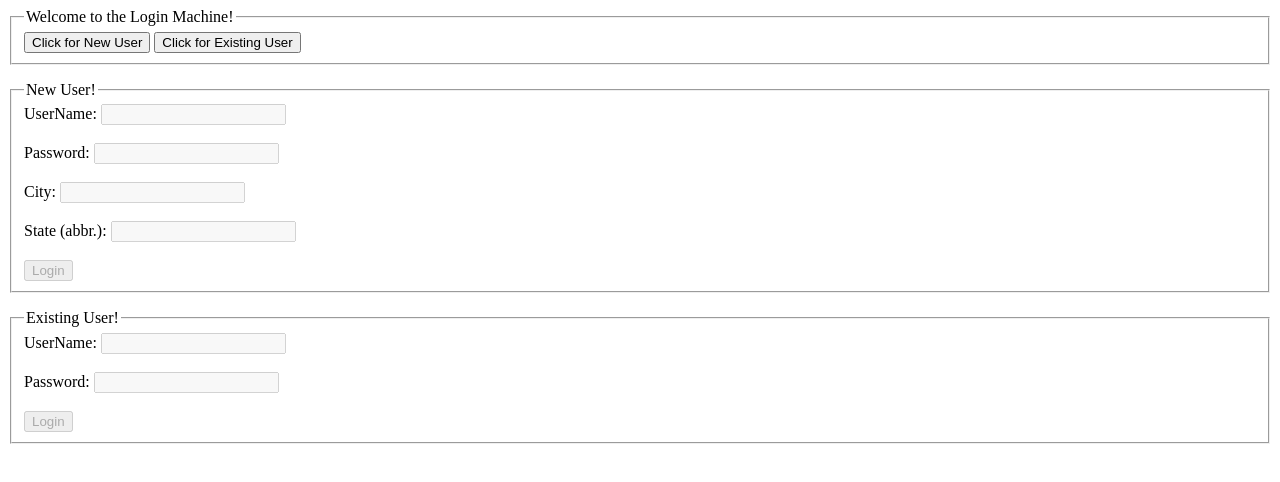
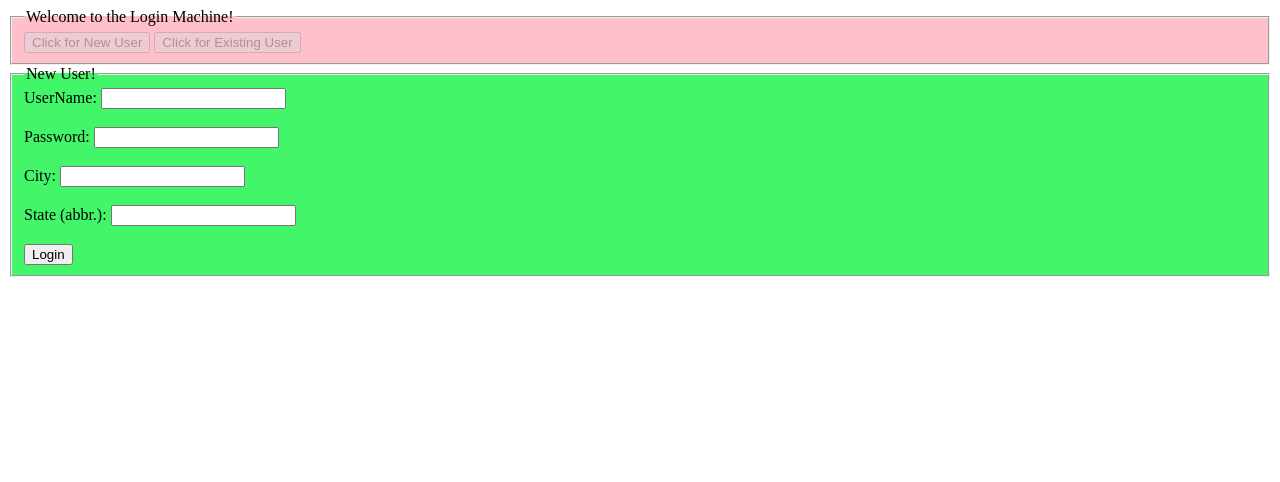
Before and after one commit to davidvel25/LoginFormHW2, a plain HTML site: page index.html in a window 1280 px wide. Both pictures are taken after a click on the button "Click for New User". Drawn offline with Linux system fonts and the light colour scheme.

Commit message:
finished the code (1 showing)
only 1 field shows at a time

```diff
--- a/index.html
+++ b/index.html
@@ -1,39 +1,54 @@
+<!DOCTYPE html>
+<html>
+
+<head>
+    <meta charset="utf-8">
+    <title>loginFormHW2</title>
+<link rel="stylesheet" type="text/css" href="style.css">
+</head>
+
+<body>
     <form>
-    <section id="selectlogin-section">
+        <!-- <section id="selectlogin-section"> -->
             <fieldset id="select-login">
                 <legend>Welcome to the Login Machine!</legend>
-            <button type="button">Click for New User</button>
-            <button type="button">Click for Existing User</button>
+                <button type="button" id="clickNewuser">Click for New User</button>
+                <button type="button" id="clickExistinguser">Click for Existing User</button>
+
+
             </fieldset>
-    </section>
+        <!-- </section> -->
     </form>
 
-<form>
-    <section id="newuser-section">
+    <form onsubmit="newuser()">
+        <!-- <section id="newuser-section"> -->
             <fieldset id="new-user" disabled>
                 <legend>New User!</legend>
-            <label for="uname">UserName:</label>
-            <input type="text" id="uname" name="uname"><br><br>
-            <label for="pw">Password:</label>
-            <input type="text" id="pw" name="pw"><br><br>
-            <label for="city">City:</label>
-            <input type="text" id="city" name="city"><br><br>
-            <label for="state">State (abbr.):</label>
-            <input type="text" id="state" name="state"><br><br>
-            <input type="submit" value="Login">
+                <label for="uname1">UserName:</label>
+                <input type="text" id="uname1" name="uname1" value=""><br><br>
+                <label for="pw1">Password:</label>
+                <input type="text" id="pw1" name="pw1"><br><br>
+                <label for="city1">City:</label>
+                <input type="text" id="city1" name="city1"><br><br>
+                <label for="state1">State (abbr.):</label>
+                <input type="text" id="state1" name="state1"><br><br>
+                <input type="submit" value="Login" id="submitNewuser">
             </fieldset>
-    </section>
+        <!-- </section> -->
     </form>
 
-<form>
-    <section id="existinguser-section">
+    <form onsubmit="existinguser()">
+        <!-- <section id="existinguser-section"> -->
             <fieldset id="existing-user" disabled>
                 <legend>Existing User!</legend>
-            <label for="uname">UserName:</label>
-            <input type="text" id="uname" name="uname"><br><br>
-            <label for="pw">Password:</label>
-            <input type="text" id="pw" name="pw"><br><br>
-            <input type="submit" value="Login">
+                <label for="uname2">UserName:</label>
+                <input type="text" id="uname2" name="uname2" value=""><br><br>
+                <label for="pw2">Password:</label>
+                <input type="text" id="pw2" name="pw2"><br><br>
+                <input type="submit" value="Login" id="submitExistinguser">
             </fieldset>
-    </section>
+        <!-- </section> -->
     </form>
+    <script src="script.js"></script>
+</body>
+</html>
--- a/script.js
+++ b/script.js
@@ -1,6 +1,35 @@
-document.getElementById("select-login").disabled = false;
-document.getElementById("new-user").disabled = true;
-document.getElementById("existing-user").disabled = true;
+// document.getElementById("select-login").disabled = false;
+// document.getElementById("new-user").disabled = true;
+// document.getElementById("existing-user").disabled = true;
+
+function ClickerNewuser(){
+    document.getElementById("new-user").style.display = "block";
+    document.getElementById("select-login").disabled = true;
+    document.getElementById("new-user").disabled = false;
+}
+
+function ClickerExistinguser(){
+    document.getElementById("existing-user").style.display = "block";
+    document.getElementById("select-login").disabled = true;
+    document.getElementById("existing-user").disabled = false;
+}
+
+clickNewuser.addEventListener("click", ClickerNewuser);
+clickExistinguser.addEventListener("click", ClickerExistinguser);
+
+
+
+function SubmiterNewuser(){
+    alert("Welcome " + document.getElementById("uname1").value + "!");
+}
+
+function SubmiterExistinguser(){
+    alert("Welcome Back " + document.getElementById("uname2").value + "!");
+}
+
+submitNewuser.addEventListener("click", SubmiterNewuser);
+submitExistinguser.addEventListener("click", SubmiterExistinguser);
+
 
 // document.getElementById("select-login").addEventListener("click", disable);
 // document.getElementById("new-user").addEventListener("click", disable);
--- a/style.css
+++ b/style.css
@@ -1,14 +1,14 @@
-.selectlogin-section{
+#select-login{
     /* display: none; */
     background-color: #ffc0cb;
 }
 
-.newuser-section{
+#new-user{
     display: none;
-    background-color: #006400;
+    background-color: #42f569;
 }
 
-.existinguser-section{
+#existing-user{
     display: none;
-    background-color: #006400;
+    background-color: #42f569;
 }
```
Lines whose indentation alone changed are shown as unchanged.
